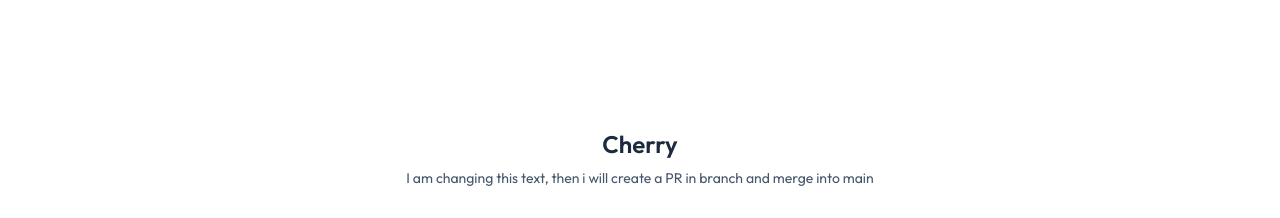
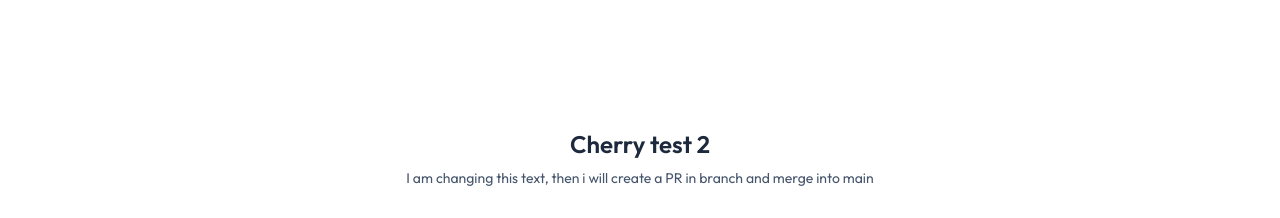
Before and after one commit to alifareed-droid/github-tasks, a Next.js app: page / in a window 1280 px wide. Shown: the part 2700-2918 px from the top of the page. Built offline with nearby package versions, Linux system fonts and the light colour scheme.

Commit message:
Task 3, cherry picking newsletter

```diff
--- a/components/Newsletter.jsx
+++ b/components/Newsletter.jsx
@@ -4,7 +4,7 @@
 const Newsletter = () => {
     return (
         <div className='flex flex-col items-center mx-4 my-36'>
-            <Title title="Cherry" description="I am changing this text, then i will create a PR in branch and merge into main" visibleButton={false} />
+            <Title title="Cherry test 2" description="I am changing this text, then i will create a PR in branch and merge into main" visibleButton={false} />
             <div className='flex bg-slate-100 text-sm p-1 rounded-full w-full max-w-xl my-10 border-2 border-white ring ring-slate-200'>
                 <input className='flex-1 pl-5 outline-none' type="text" placeholder='Enter your email address' />
                 <button className='font-medium bg-green-500 text-white px-7 py-3 rounded-full hover:scale-103 active:scale-95 transition'>Get Updates</button>
```
